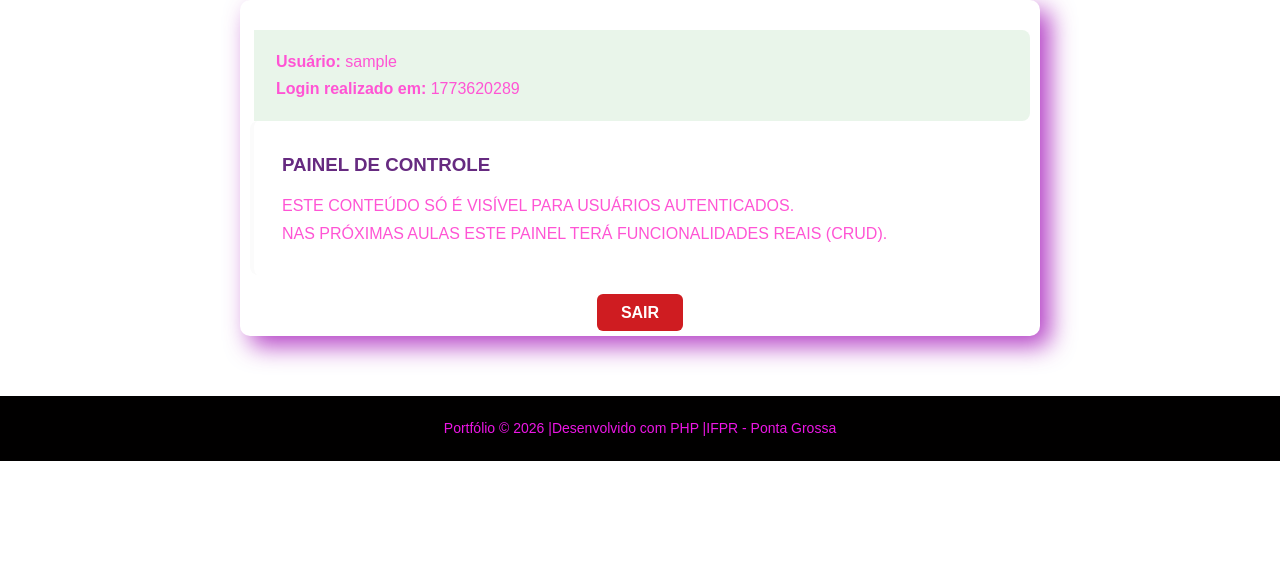
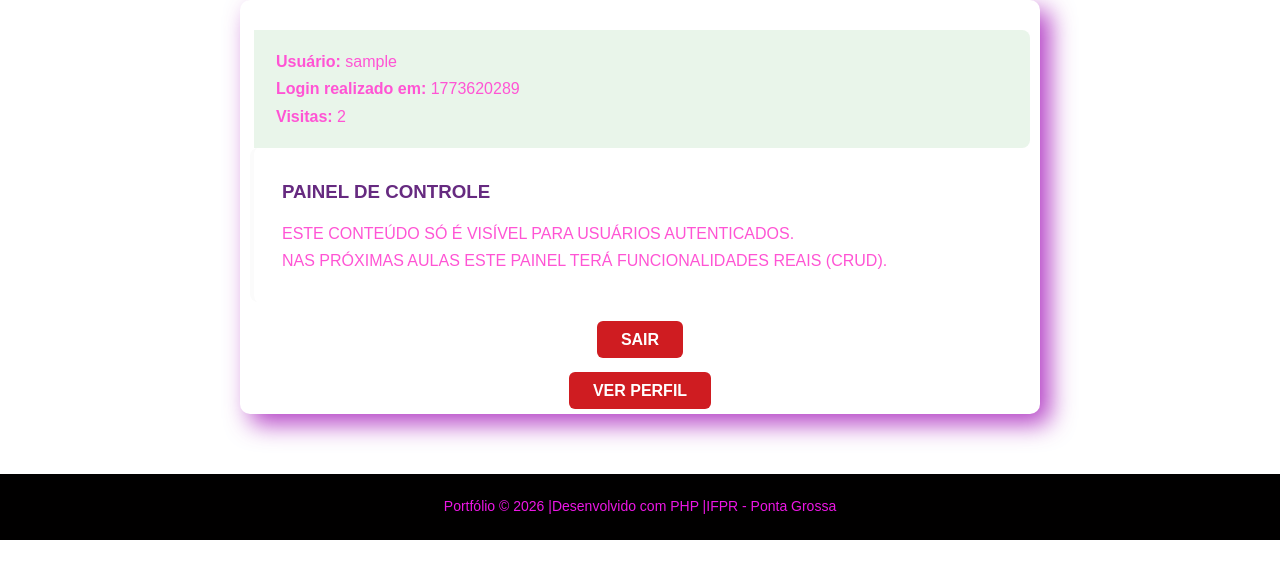
Before and after one commit to JefersonCararo/2026-DWII, a PHP site: page /04_sessoes/painel.php in a window 1280 px wide. Shown: the part 57-636 px from the top of the page. Run offline with PHP 8.4, Linux system fonts and the light colour scheme; the visitor is signed in with stand-in values (Sample User, id 1).

Commit message:
feat: desafio aula06 - area restrita com sessoes

```diff
--- a/04_sessoes/login.php
+++ b/04_sessoes/login.php
@@ -28,6 +28,7 @@ if($_SERVER['REQUEST_METHOD'] === 'POST'){
         session_regenerate_id(true);
         $_SESSION['usuario'] = $login;
         $_SESSION['logado_em'] = date('d/m/Y \à\s H:i');
+        $_SESSION['senha'] = $senha;
         header('Location: painel.php');
         exit;
     }else{
@@ -79,7 +80,7 @@ $pagina_atual = '';
         </form>
 
         <p style="text-align: center; margin-top:20px; font-size: 13px; color: #6b7280;">
-            <a href="../index.php" style="color: #3b579d;">
+            <a href="../index.php" style="color: #9d3b3b;">
                 VOLTAR AO INICIO
             </a>
         </p>
--- a/04_sessoes/painel.php
+++ b/04_sessoes/painel.php
@@ -20,6 +20,11 @@ requer_login();
 $titulo_pagina = 'Painel - Área Restrita';
 $caminho_raiz = '../';
 $pagina_atual = '';
+
+if (!isset($_SESSION['visitas'])) {
+    $_SESSION['visitas'] = 0;
+}
+$_SESSION['visitas']++;
 ?>
 
 <!DOCTYPE html>
@@ -39,7 +44,9 @@ $pagina_atual = '';
     <p><strong>Login realizado em:</strong>
     <?php echo htmlspecialchars($_SESSION['logado_em'] ?? '-'); ?>
     </p>
-
+    <p><strong>Visitas:</strong>
+    <?php echo htmlspecialchars($_SESSION['visitas']);?>
+    </p>
 </div>
 
 <div class="card">
@@ -58,6 +65,14 @@ $pagina_atual = '';
         SAIR
     </a>
 </p>
+<p style="margin-top: 24px; text-align: center;">
+    <a href="perfil.php"
+        style="background: #cf1c21; color: white; padding:10px 24px;
+        border-radius: 6px; text-decoration: none;
+        font-weight:bold;">
+        VER PERFIL
+    </a>
+</p>
 </div>
 
 <?php require_once __DIR__ . '/../includes/rodape.php';?>
```
Also changed, not shown: 04_sessoes/perfil.php (added, +17 -0 lines).
